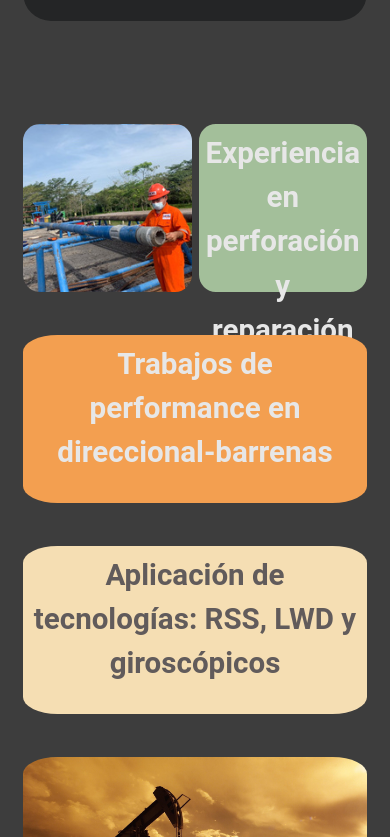
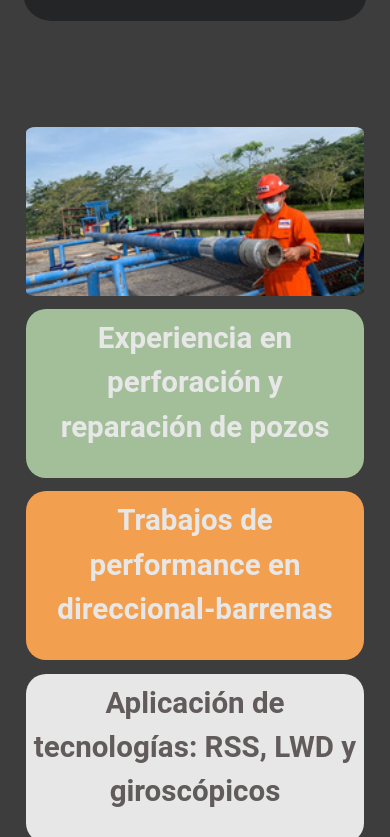
Before and after one commit to jangelolvera/MDS-Landing, a React (Vite) app: page / in a window 390 px wide. Shown: the part 2847-3684 px from the top of the page. Built offline with nearby package versions, Linux system fonts and the light colour scheme.

Commit message:
Finished responsive design

```diff
--- a/src/Components/Frames.jsx
+++ b/src/Components/Frames.jsx
@@ -1,14 +1,14 @@
 import "../Styles/Frames.css";
+import tubo from "../Images/tubomds.png";
 
 export const Frames = () => {
   return (
     <>
       <div id="frameContainer">
-        <div className="Frame" id="frame1"></div>
+        <img src={tubo} id="tuboImg" className="Frame"/>
 
         <div className="Frame" id="frame2">
           <span className="cardsTxt">
-
             Experiencia en perforación y reparación de pozos
           </span>
         </div>
--- a/src/Styles/Frames.css
+++ b/src/Styles/Frames.css
@@ -1,24 +1,29 @@
 
 .Frame{
 
-    width: 47%;
+    width: 100%;
     height: 35%;
     flex-basis: 45%;
     flex-grow: 1;
-    background-color:wheat ;
     display: block;
     margin: 1%;
+    border-radius: 20px;
+    padding: 9vh;
+    text-align: center;
+}
+
+#tuboImg{
+    width: 100%;
     border-radius: 3%;
-    padding: 5%;
-    text-align: right;
-
+    padding: 0;
+    object-fit: cover;
 }
 
 #frame1{
 
-    background-image: url('../Images/tubomds.png');
-    background-size: cover;
-    background-position: center;
+
+   padding: 0;
+
 
 }
 
@@ -34,7 +39,7 @@
 
 }
 
-#frmae4{
+#frame4{
 
     background-color: #E7E7E7;
 }
@@ -74,6 +79,8 @@
 
 }
 
+
+
 @media screen and (max-width: 600px){
     .Frame{
        text-align: center;
@@ -81,13 +88,20 @@
        word-wrap: break-word;
        width: 100%;
        height: 20vh;
-       border-radius: 10%;
+       border-radius: 20px;
+       margin: 0.8vh;
+
+
     }
 
     #frameContainer{
 
        display: flex;
        flex-direction: row;
+       height: 100vh;
+       position: relative;
+
+
 
    }
 
```
